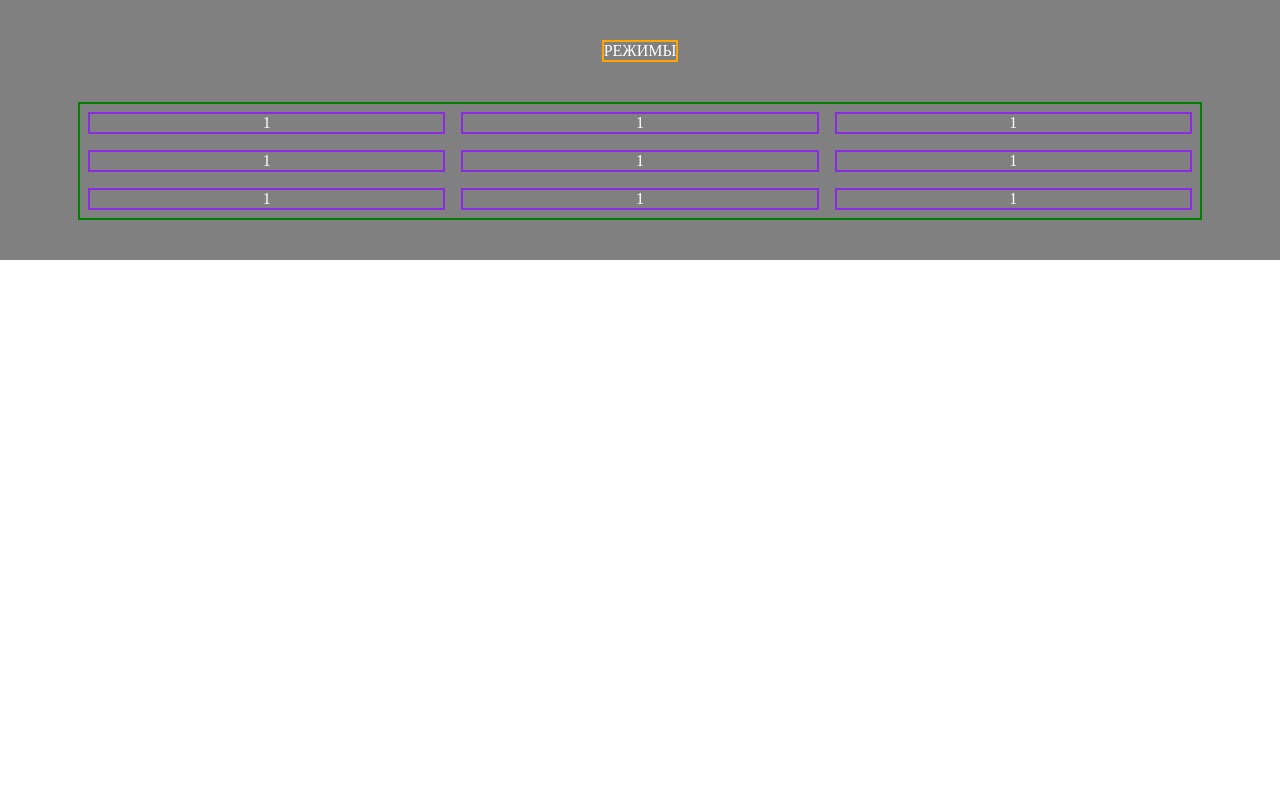
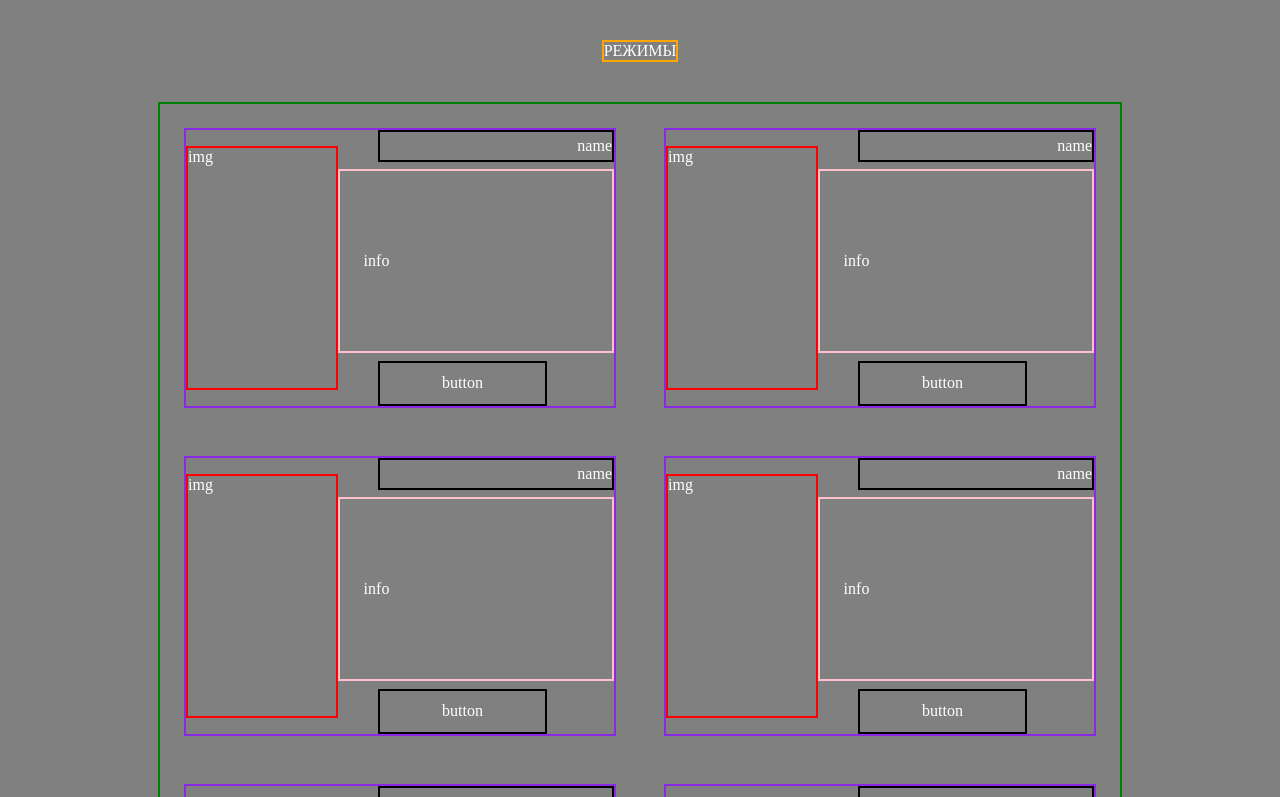
Before and after one commit to RudWhale/Croc-Game, a Next.js app: page / in a window 1280 px wide. Shown: the top 797 px of the page. Built offline with nearby package versions, Linux system fonts and the light colour scheme.

Commit message:
Arrangement of sub-blocks

```diff
--- a/src/app/Components/ModeBlock/Modes/Element/index.tsx
+++ b/src/app/Components/ModeBlock/Modes/Element/index.tsx
@@ -2,6 +2,13 @@ import styles from "../../../../Styles/modeBlock.module.scss"
 
 export default function ElementModes() {
     return (
-            <div className={styles.modeBlock_modes_element}>1</div>
+            <div className={styles.modeBlock_modes_element}>
+                <div className={styles.modeBlock_modes_element_imgBlock}>img</div>
+                <div className={styles.modeBlock_modes_element_workBlock}>
+                    <div className={styles.modeBlock_modes_element_workBlock_name}>name</div>
+                    <div className={styles.modeBlock_modes_element_workBlock_info}>info</div>
+                    <div className={styles.modeBlock_modes_element_workBlock_btn}>button</div>
+                </div>
+            </div>
     );
   }
--- a/src/app/Components/ModeBlock/Modes/index.tsx
+++ b/src/app/Components/ModeBlock/Modes/index.tsx
@@ -13,6 +13,7 @@ export default function Modes() {
       <ElementModes />
       <ElementModes />
       <ElementModes/>
+      <ElementModes/>
     </div>
   );
 }
--- a/src/app/Styles/modeBlock.module.scss
+++ b/src/app/Styles/modeBlock.module.scss
@@ -1,27 +1,70 @@
-.modeBlock{
+.modeBlock {
     background-color: gray;
-    padding: 5vh 10vh;
+    padding: 5vh 20vh;
     display: flex;
     flex-direction: column;
     align-items: center;
 
-    &_title{
+    &_title {
         border: 2px solid orange;
     }
 
-    &_modes{
+    &_modes {
         margin-top: 5vh;
         width: 100%;
         border: 2px solid green;
         display: grid;
-        grid-template-columns: repeat(3,1fr);
+        grid-template-columns: repeat(2, 1fr);
 
-        &_element{
-            margin: 1vh;
+        &_element {
+            margin: 3vh;
             display: flex;
-            align-items: center;
-            justify-content: center;
-            border: 2px solid blueviolet
+            // align-items: center;
+            // justify-content: center;
+            border: 2px solid blueviolet;
+
+            &_imgBlock {
+                border: 2px solid red;
+                margin: 2vh 0;
+                width: 20vh;
+                height: 30vh;
+                z-index: 1;
+            }
+
+            &_workBlock{
+                width: 70%;
+                display: flex;
+                flex-direction: column;
+                justify-content: space-between;
+
+                &_info{
+                    display: flex;
+                    align-items: center;
+                    height: 65%;
+                    border: 2px solid pink;
+                    // margin-left: -1vh;
+                    padding-left: 3vh;
+                }
+
+                &_btn, &_name{
+                    border: 2px solid black;
+                    display: flex;
+                    align-items: center;
+                }
+
+                &_name{
+                    margin-left: 5vh;
+                    height: 10%;
+                    justify-content: right;
+                }
+
+                &_btn{
+                    margin-left: 5vh;
+                    height: 15%;
+                    width: 60%;
+                    justify-content: center;
+                }
+            }
         }
     }
 }
```
